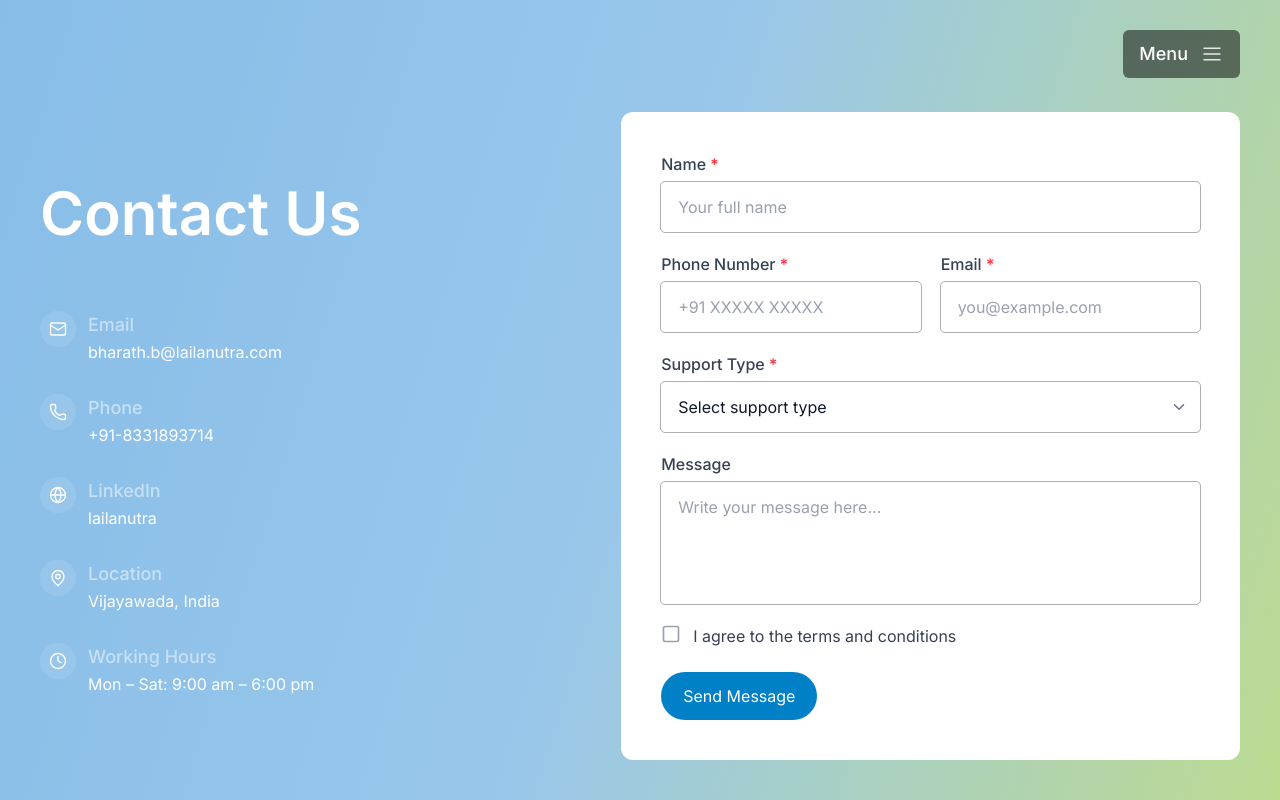
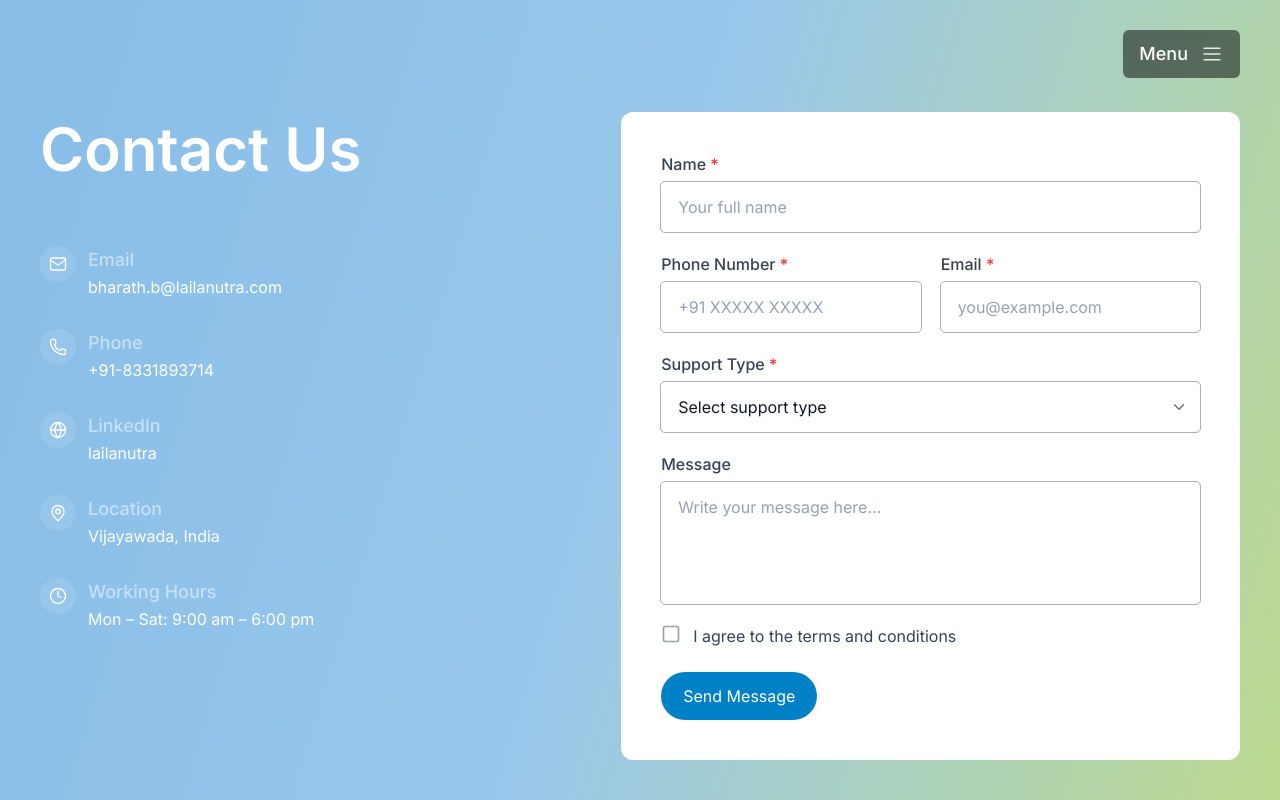
Before and after one commit to Stuvio-Digital/laila-nutra, a Next.js app: page /contact-us in a window 1280 px wide. Shown: the top 800 px of the page. Built offline with nearby package versions, Linux system fonts and the light colour scheme.

Commit message:
feat: add contact us page with validation and form handling

```diff
--- a/app/contact-us/page.tsx
+++ b/app/contact-us/page.tsx
@@ -133,7 +133,7 @@ const ContactPage: React.FC = () => {
   };
 
   return (
-    <main className="@container relative min-h-screen w-full overflow-x-hidden footer-bg pt-26 sm:pt-28 grid grid-cols-4 sm:grid-cols-12 gap-x-4 md:gap-x-5 lg:gap-x-7.5 px-4 sm:px-6 lg:px-10 py-12 sm:py-16 items-center">
+    <main className="@container relative min-h-screen w-full overflow-x-hidden footer-bg pt-26 sm:pt-28 grid grid-cols-4 sm:grid-cols-12 gap-x-4 md:gap-x-5 lg:gap-x-7.5 px-4 sm:px-6 lg:px-10 py-12 sm:py-16 my-auto">
 
       {/* LEFT */}
       <div className="flex flex-col gap-10 lg:gap-15 col-span-4 sm:col-span-12 md:col-span-5">
```
